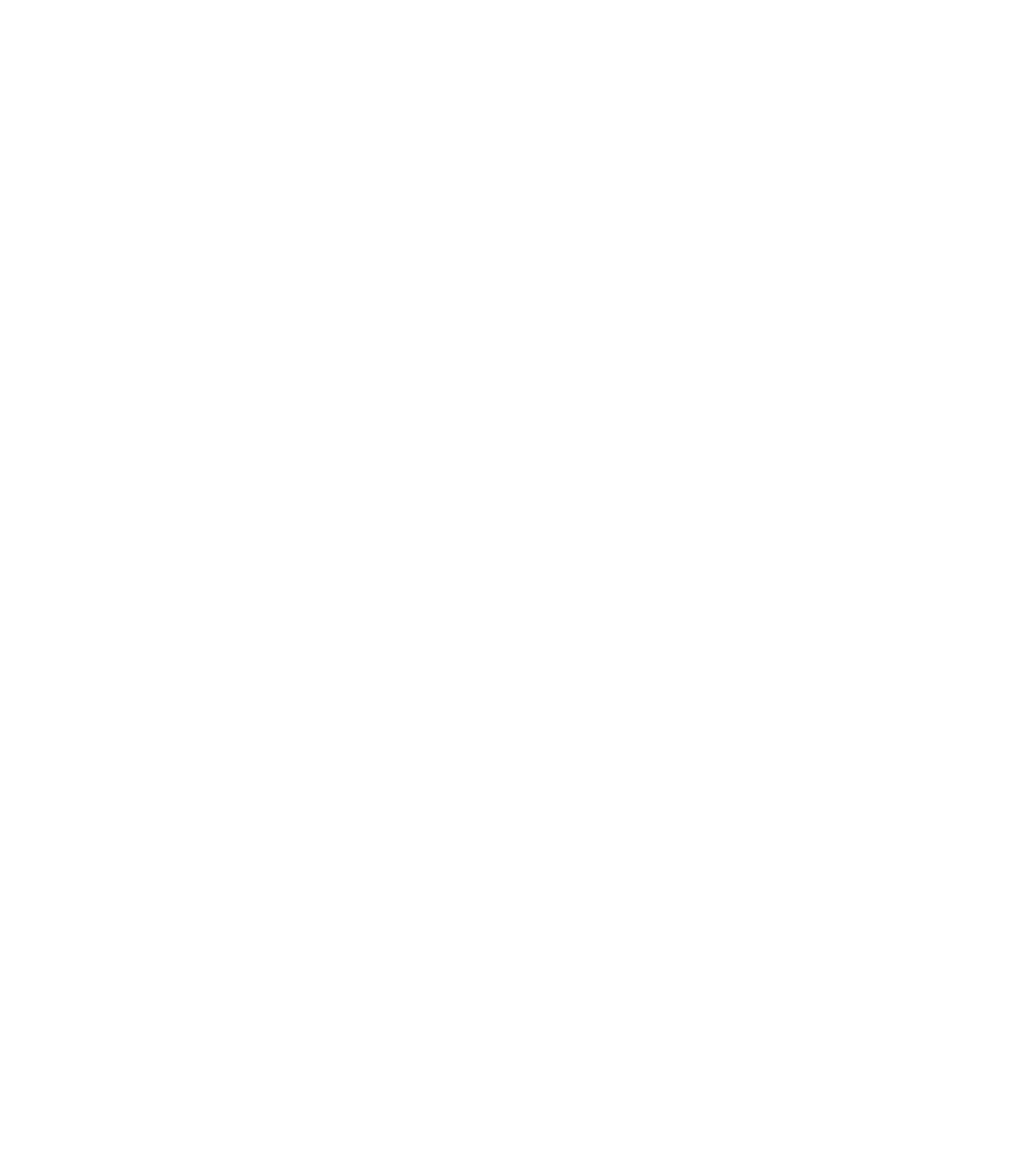
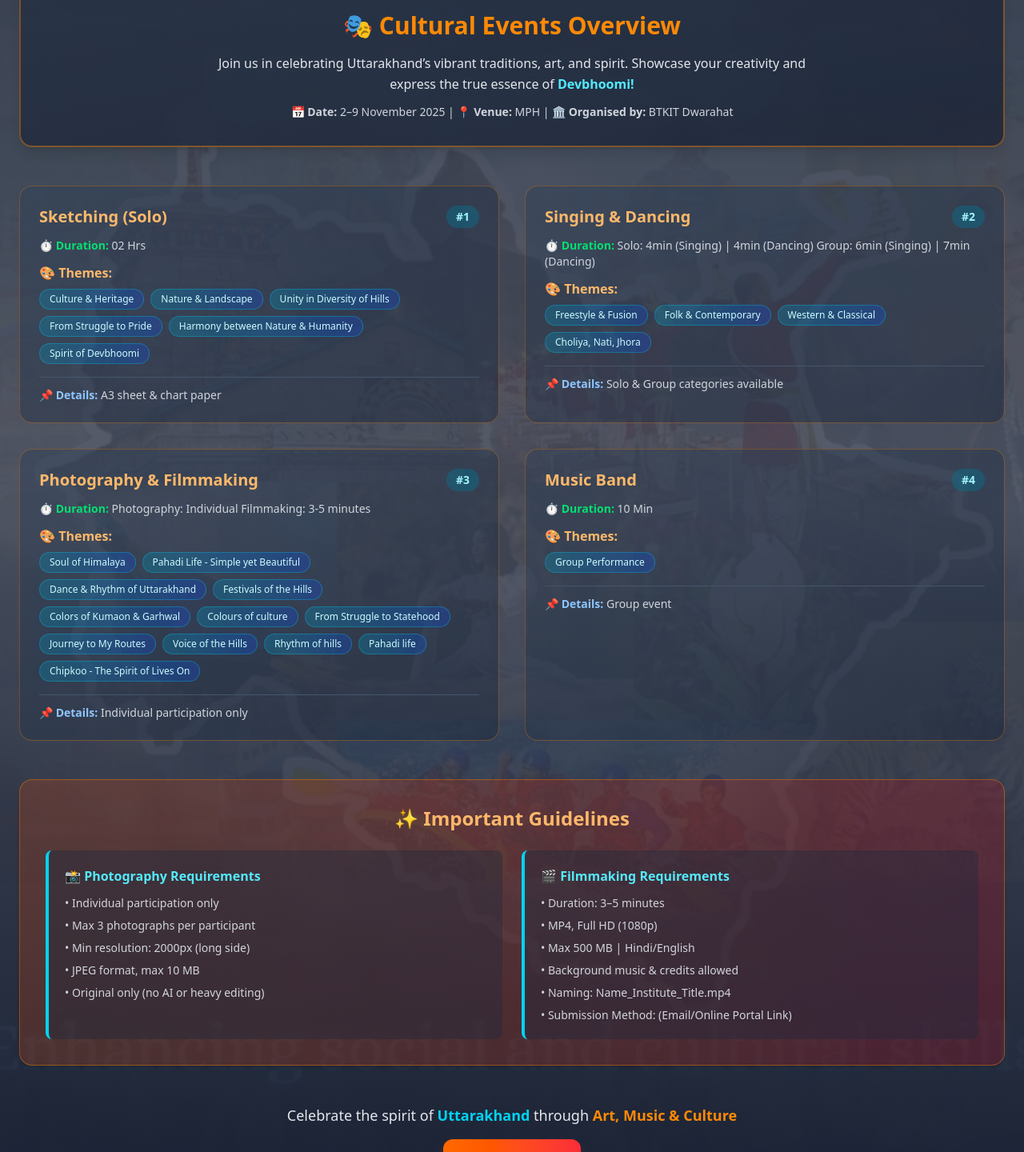
Before and after one commit to ayushsaini7717/SIHWebsite, a React (Vite) app: page /cultural in a window 1280 px wide. Before the commit this address had no page. Shown: the part 280-1720 px from the top of the page at 80% size. Before the commit the page ends 800 px from the top, so only its background shows below. Built offline with nearby package versions, Linux system fonts and the light colour scheme.

Commit message:
feat/cultural event added

```diff
--- /dev/null
+++ b/src/components/Cultural.jsx
@@ -0,0 +1,198 @@
+import React from "react";
+// import bgImage from "../assets/cultural.jpeg"; // adjust the path based on your folder structure
+
+const CulturalEventsSection = () => {
+  const events = [
+    {
+      id: 1,
+      name: "Sketching (Solo)",
+      duration: "02 Hrs",
+      themes: [
+        "Culture & Heritage",
+        "Nature & Landscape",
+        "Unity in Diversity of Hills",
+        "From Struggle to Pride",
+        "Harmony between Nature & Humanity",
+        "Spirit of Devbhoomi",
+      ],
+      remarks: "A3 sheet & chart paper",
+    },
+    {
+      id: 2,
+      name: "Singing & Dancing",
+      duration:
+        "Solo: 4min (Singing) | 4min (Dancing)\nGroup: 6min (Singing) | 7min (Dancing)",
+      themes: [
+        "Freestyle & Fusion",
+        "Folk & Contemporary",
+        "Western & Classical",
+        "Choliya, Nati, Jhora",
+      ],
+      remarks: "Solo & Group categories available",
+    },
+    {
+      id: 3,
+      name: "Photography & Filmmaking",
+      duration: "Photography: Individual\nFilmmaking: 3-5 minutes",
+      themes: [
+        "Soul of Himalaya",
+        "Pahadi Life - Simple yet Beautiful",
+        "Dance & Rhythm of Uttarakhand",
+        "Festivals of the Hills",
+        "Colors of Kumaon & Garhwal",
+        "Colours of culture",
+        "From Struggle to Statehood",
+        "Journey to My Routes",
+        "Voice of the Hills",
+        "Rhythm of hills",
+        "Pahadi life",
+        "Chipkoo - The Spirit of Lives On",
+      ],
+      remarks: "Individual participation only",
+    },
+    {
+      id: 4,
+      name: "Music Band",
+      duration: "10 Min",
+      themes: ["Group Performance"],
+      remarks: "Group event",
+    },
+  ];
+
+  return (
+    <section className="relative py-20 px-6 overflow-hidden">
+      {/* Background */}
+      <div className="absolute inset-0 -z-10">
+        <img
+          src="/cultural.jpeg"
+          alt="Uttarakhand Celebration"
+          className="w-full h-full object-cover opacity-30"
+        />
+        <div className="absolute inset-0 bg-gradient-to-b from-slate-900/80 via-slate-900/70 to-slate-900/95" />
+      </div>
+
+      {/* Title */}
+      <div className="text-center mb-12">
+        <h2 className="text-4xl md:text-5xl font-extrabold mb-4 text-transparent bg-clip-text bg-gradient-to-r from-cyan-400 via-blue-300 to-orange-400 drop-shadow-md">
+          Silver Jubilee Celebration
+        </h2>
+        <p className="text-2xl md:text-3xl text-orange-300 font-semibold mb-2 tracking-wide">
+          Uttarakhand Foundation Day
+        </p>
+        <p className="text-cyan-200 italic">
+          “Enhancing Social and Cultural Skills”
+        </p>
+      </div>
+
+      {/* Overview */}
+      <div className="bg-gradient-to-br from-slate-800/60 to-slate-900/60 backdrop-blur-md border-2 border-orange-400/40 rounded-2xl p-8 mb-12 shadow-lg">
+        <h3 className="text-2xl md:text-3xl font-bold text-orange-400 mb-4 text-center">
+          🎭 Cultural Events Overview
+        </h3>
+        <p className="text-gray-200 text-center mb-3 leading-relaxed max-w-3xl mx-auto">
+          Join us in celebrating Uttarakhand’s vibrant traditions, art, and
+          spirit. Showcase your creativity and express the true essence of{" "}
+          <span className="text-cyan-300 font-semibold">Devbhoomi!</span>
+        </p>
+        <p className="text-gray-300 text-center text-sm">
+          📅 <span className="font-semibold">Date:</span> 2–9 November 2025 | 📍{" "}
+          <span className="font-semibold">Venue:</span> MPH | 🏛️{" "}
+          <span className="font-semibold">Organised by:</span> BTKIT Dwarahat
+        </p>
+      </div>
+
+      {/* Event Cards */}
+      <div className="grid grid-cols-1 md:grid-cols-2 gap-8 mb-12">
+        {events.map((event) => (
+          <div
+            key={event.id}
+            className="bg-gradient-to-br from-slate-700/50 to-slate-800/50 border border-orange-400/30 rounded-2xl p-6 hover:border-cyan-400/60 transition-all duration-300 hover:shadow-xl hover:shadow-cyan-500/20"
+          >
+            <div className="flex items-center justify-between mb-3">
+              <h4 className="text-xl font-bold text-orange-300">
+                {event.name}
+              </h4>
+              <span className="text-sm font-semibold bg-cyan-700/40 text-cyan-200 px-3 py-1 rounded-full">
+                #{event.id}
+              </span>
+            </div>
+
+            <p className="text-gray-300 text-sm mb-3">
+              <span className="text-green-400 font-semibold">⏱️ Duration:</span>{" "}
+              {event.duration}
+            </p>
+
+            <p className="font-semibold mb-2 text-orange-300">🎨 Themes:</p>
+            <div className="flex flex-wrap gap-2 mb-4">
+              {event.themes.map((theme, idx) => (
+                <span
+                  key={idx}
+                  className="text-xs bg-gradient-to-r from-cyan-600/30 to-blue-700/30 text-cyan-100 px-3 py-1 rounded-full border border-cyan-400/30"
+                >
+                  {theme}
+                </span>
+              ))}
+            </div>
+
+            <p className="text-gray-300 text-sm border-t border-slate-600 pt-3">
+              <span className="text-blue-300 font-semibold">📌 Details:</span>{" "}
+              {event.remarks}
+            </p>
+          </div>
+        ))}
+      </div>
+
+      {/* Guidelines */}
+      <div className="bg-gradient-to-r from-orange-600/20 to-red-600/20 border border-orange-400/40 rounded-2xl p-8 shadow-md">
+        <h3 className="text-2xl font-bold text-orange-300 mb-6 text-center">
+          ✨ Important Guidelines
+        </h3>
+        <div className="grid grid-cols-1 md:grid-cols-2 gap-6">
+          <div className="bg-slate-800/40 p-5 rounded-lg border-l-4 border-cyan-400">
+            <h4 className="text-cyan-300 font-bold mb-3">
+              📸 Photography Requirements
+            </h4>
+            <ul className="text-gray-300 text-sm space-y-2">
+              <li>• Individual participation only</li>
+              <li>• Max 3 photographs per participant</li>
+              <li>• Min resolution: 2000px (long side)</li>
+              <li>• JPEG format, max 10 MB</li>
+              <li>• Original only (no AI or heavy editing)</li>
+            </ul>
+          </div>
+          <div className="bg-slate-800/40 p-5 rounded-lg border-l-4 border-cyan-400">
+            <h4 className="text-cyan-300 font-bold mb-3">
+              🎬 Filmmaking Requirements
+            </h4>
+            <ul className="text-gray-300 text-sm space-y-2">
+              <li>• Duration: 3–5 minutes</li>
+              <li>• MP4, Full HD (1080p)</li>
+              <li>• Max 500 MB | Hindi/English</li>
+              <li>• Background music & credits allowed</li>
+              <li>• Naming: Name_Institute_Title.mp4</li>
+              <li>• Submission Method: (Email/Online Portal  Link)</li>
+            </ul>
+          </div>
+        </div>
+      </div>
+
+      {/* Call to Action */}
+      <div className="mt-12 text-center">
+        <p className="text-gray-200 mb-4 text-lg">
+          Celebrate the spirit of{" "}
+          <span className="text-cyan-400 font-bold">Uttarakhand</span> through{" "}
+          <span className="text-orange-400 font-bold">
+            Art, Music & Culture
+          </span>
+        </p>
+        <button onClick={()=>{
+            window.open("https://forms.gle/T6UiwLL5VLhGWgKG9");
+        }} className="bg-gradient-to-r from-orange-500 to-red-500 hover:from-orange-600 hover:to-red-600 text-white font-bold py-3 px-8 rounded-xl transition-all duration-300 transform hover:scale-105 shadow-lg shadow-orange-500/40">
+          Register Now
+        </button>
+      </div>
+    </section>
+  );
+};
+
+export default CulturalEventsSection;
--- a/src/components/HeroSection.jsx
+++ b/src/components/HeroSection.jsx
@@ -65,6 +65,9 @@
         >
           Notices & Information
         </button>
+        <button onClick={()=> navigator("/cultural")} className="px-8 py-3 bg-blue-600 hover:bg-blue-700 rounded-xl text-white font-semibold shadow-lg transition-all">
+          Cultural Events
+        </button>
       </div>
 
       <p className="text-s text-gray-400 mt-6">
--- a/src/main.jsx
+++ b/src/main.jsx
@@ -4,6 +4,7 @@
 import App from './App.jsx'
 import { BrowserRouter, Route, Routes } from 'react-router-dom'
 import NoticesPage from './components/Dashboard.jsx'
+import CulturalEventsSection from './components/Cultural.jsx'
 
 createRoot(document.getElementById('root')).render(
   <StrictMode>
@@ -11,6 +12,7 @@
     <Routes>
       <Route path='/' element={<App/>}></Route>
       <Route path='/info' element={<NoticesPage/>}></Route>
+      <Route path='/cultural' element={<CulturalEventsSection/>}></Route>
     </Routes>
     </BrowserRouter>
   </StrictMode>,
```
Also changed, not shown: public/cultural.jpeg (added).
